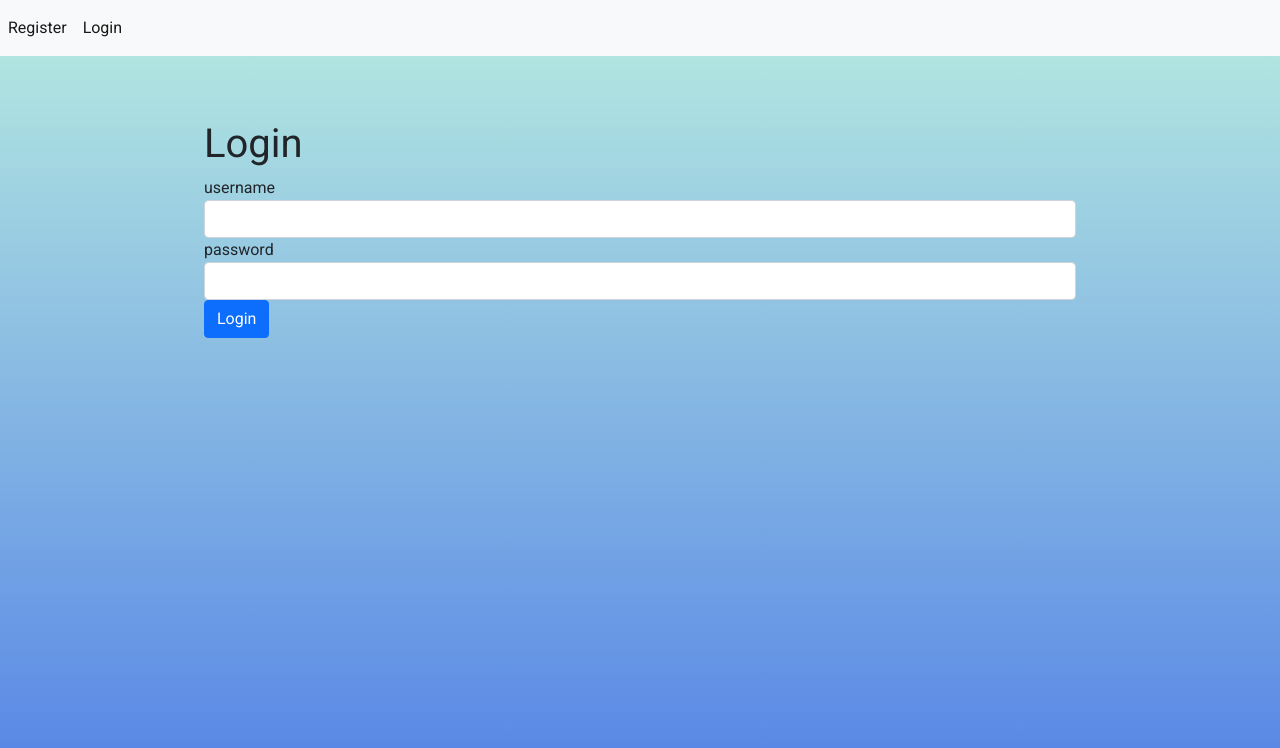
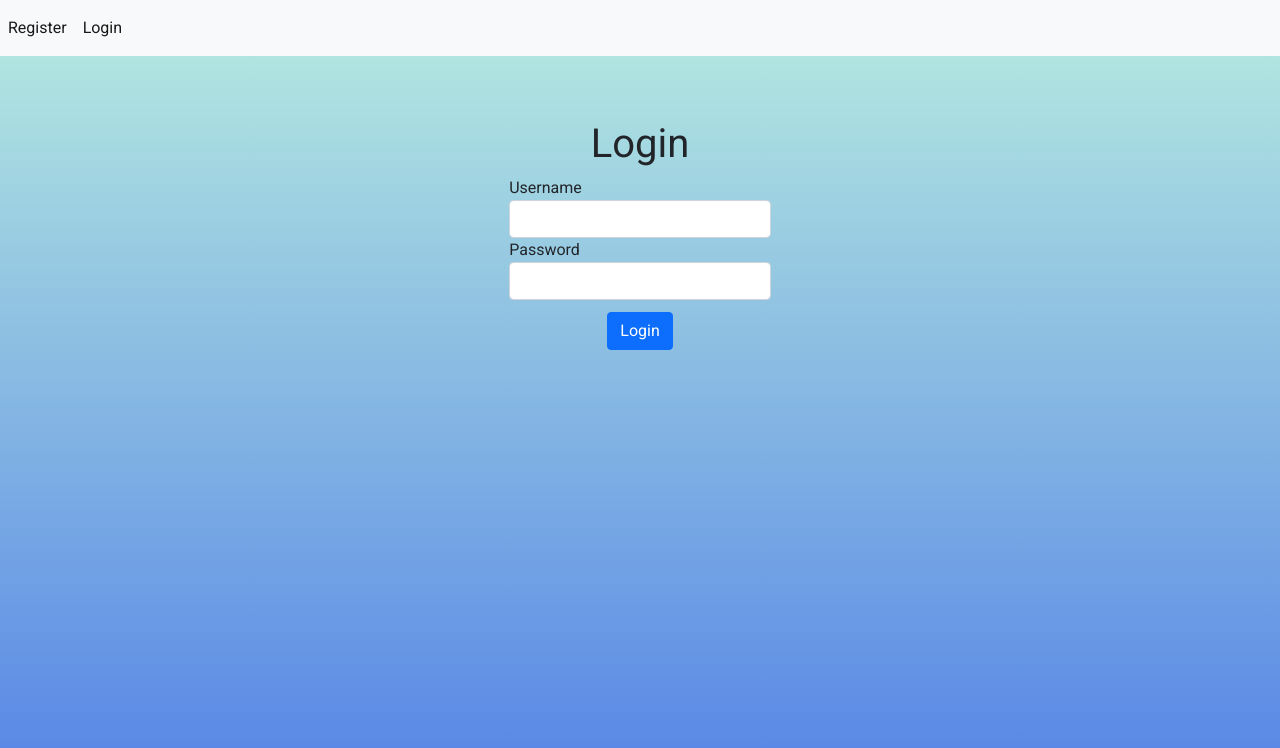
Before and after one commit to DominykasSueris/party_list, a React (Create React App) app: page /login in a window 1280 px wide. Shown: the top 748 px of the page. Built offline with nearby package versions, Linux system fonts and the light colour scheme.

Commit message:
login form css changes

```diff
--- /dev/null
+++ b/src/components/login/login.css
@@ -0,0 +1,14 @@
+.btn-primary {
+  margin-top: 12px;
+}
+
+.form {
+  display: flex;
+  flex-direction: column;
+  justify-content: center;
+  align-items: center;
+}
+
+.form-group {
+  width: 30%;
+}
--- a/src/components/login/login.jsx
+++ b/src/components/login/login.jsx
@@ -4,6 +4,7 @@ import { login } from "../../services/authService";
 import { UserContext } from "../../App";
 import Input from "./input";
 import Error from "../error/error";
+import "../login/login.css";
 
 const Login = () => {
   const { setUserName, setSignedUp, setUserPassword, isSignedUp } = useContext(UserContext);
@@ -40,19 +41,19 @@ const Login = () => {
   } else {
     return (
       <div>
-        <h1>Login</h1>
-        <form onSubmit={handleSubmit}>
+        <form className="form" onSubmit={handleSubmit}>
+          <h1>Login</h1>
           {error === true ? <Error /> : null}
           <Input
             name="username"
-            label="username"
+            label="Username"
             value={userName}
             onChange={e => setUserFormName(e.target.value)}
             type="text"
           />
           <Input
             name="password"
-            label="password"
+            label="Password"
             value={userPassword}
             onChange={e => setUserFormPassword(e.target.value)}
             type="password"
```
